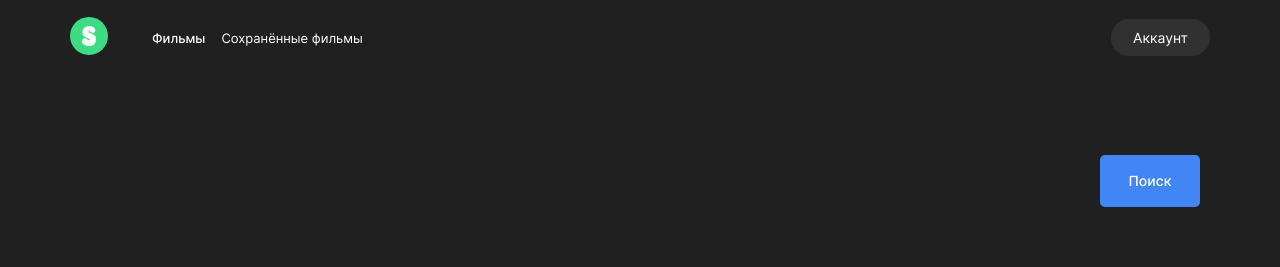
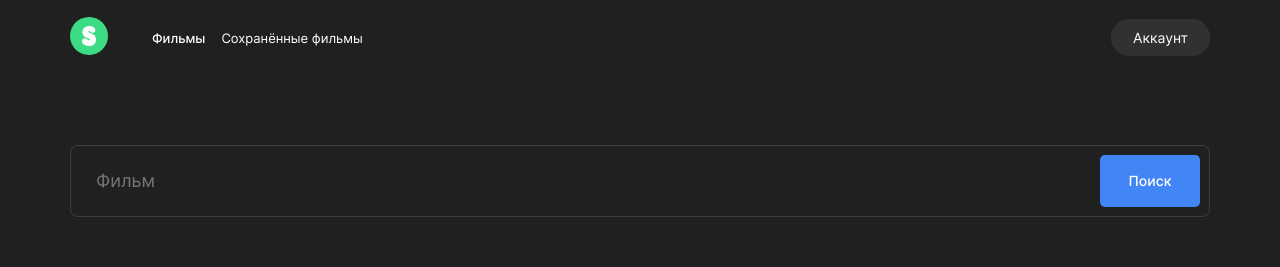
Before and after one commit to Pavel-Rogozhkin/movies-explorer-frontend, a React (Create React App) app: page /movies in a window 1280 px wide. Shown: the top 267 px of the page. Built offline with nearby package versions, Linux system fonts and the light colour scheme.

Commit message:
feat: SearchForm

```diff
--- a/src/components/Input/Input.css
+++ b/src/components/Input/Input.css
@@ -13,18 +13,33 @@
 }
 
 .input {
-    width: 100%;
     border: none;
     border-bottom: 1px solid #424242;
 }
 
 .input_place_search {
-    height: 72px;
     padding: 25px 0 25px 25px;
     border: 1.5px solid rgba(170, 170, 170, 0.2);
     border-radius: 8px;
     font-size: 18px;
     line-height: 20px;
+    background-color: #202020;
+}
+
+.input_type_error {
+    color: #EE3465;
+}
+
+.input__error {
+    display: block;
+    height: 12px;
+    font-size: 10px;
+    line-height: 12px;
+    color: #EE3465;
+}
+
+.input__error_place_search {
+    display: none;
 }
 
 @media screen and (max-width: 425px) {
--- a/src/components/SearchForm/SearchForm.jsx
+++ b/src/components/SearchForm/SearchForm.jsx
@@ -1,5 +1,6 @@
 import './SearchForm.css';
 import Form from '../Form/Form';
+import Input from '../Input/Input';
 
 function SearchForm() {
 
@@ -10,6 +11,13 @@ function SearchForm() {
                 place='search'
                 buttonText='Поиск'
             >
+                <Input
+                    type="text"
+                    name="search"
+                    place="search"
+                    placeholder="Фильм"
+                    errorMessage='Ничего не найдено'
+                />
             </Form>
             </div>
         </section>
```
